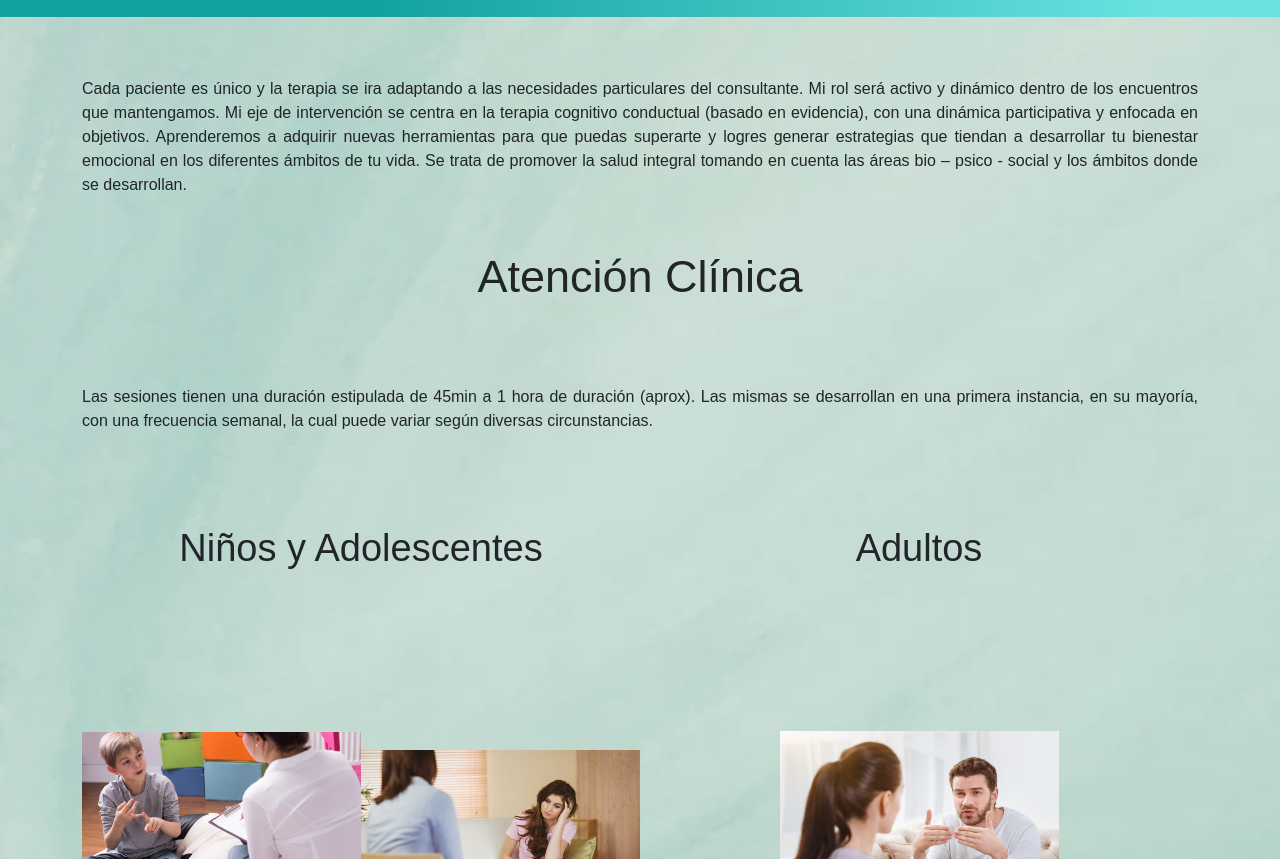
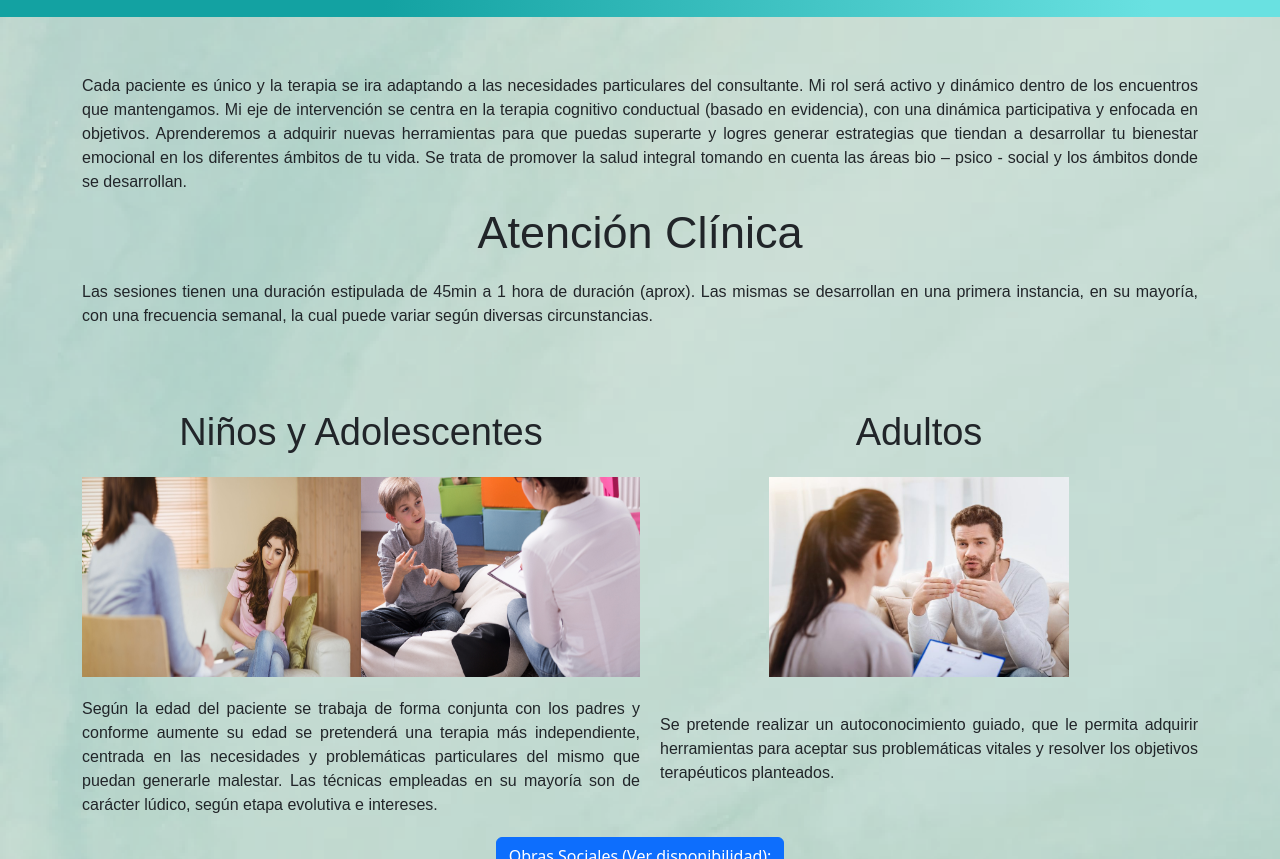
Before and after one commit to CeciliaMedicina/P-gina-Lic.-Cecilia-Medicina, a website: page view/servicios.html in a window 1280 px wide. Shown: the part 93-952 px from the top of the page. Drawn offline with nearby package versions, Linux system fonts and the light colour scheme.

Commit message:
modificacion de grid en pagina servicios

```diff
--- a/sass/views/_servicios.scss
+++ b/sass/views/_servicios.scss
@@ -1,87 +1,101 @@
 /* main servicios */
 
-.servicios {
+.offcanvas__servicios {
     display: grid;
-    grid-template-columns: repeat(4, 1fr);
-    grid-template-rows: repeat(9, 1fr);
+    justify-content: center;
+    padding-bottom: 45px;
+}
+
+.section__servicios {
+    display: grid;
+    grid-template-columns: (1fr);
+    grid-template-rows: 130px 60px 90px;
     justify-items: center;
     align-items: center;
     margin-top: 60px;
     margin-bottom: 40px;
     font-size: 16px;
 
-    &__p {
-        grid-column: 1 / 5;
+    .servicios__p {
+        grid-column: 1;
         grid-row: 1;
         text-align: justify;
         font-family: 'Montserrat', sans-serif;
     }
 
     .atencionclinica {
-        grid-column: 1 / 5;
+        grid-column: 1;
         grid-row: 2;
         font-family: 'Montserrat', sans-serif;
         font-size: 45px;
     }
 
     .atencionclinica__p {
-        grid-column: 1 / 5;
+        grid-column: 1;
         grid-row: 3;
         text-align: justify;
         font-family: 'Montserrat', sans-serif;
     }
+}
+
+.section__servicios2 {
+    display: grid;
+    grid-template-columns: repeat(4, 1fr);
+    grid-template-rows: 80px 200px 160px;
+    justify-items: center;
+    align-items: center;
+    margin-top: 20px;
+    font-size: 16px;
 
     .niñosyadolescentes {
         grid-column: 1 / 3;
-        grid-row: 4;
+        grid-row: 1;
+        text-align: justify;
         font-family: 'Montserrat', sans-serif;
         font-size: 38px;
         text-align: center;
     }
 
     .niñosyadolescentes__img1 {
-        grid-column: 1 / 2;
-        grid-row: 5 / 8;
+        grid-column: 2;
+        grid-row: 2;
         width: 100%;
+        height: 100%;
     }
 
     .niñosyadolescentes__img2 {
-        grid-column: 2 / 3;
-        grid-row: 5 / 8;
+        grid-column: 1;
+        grid-row: 2;
         width: 100%;
+        height: 100%;
     }
 
     .niñosyadolescentes__p {
         grid-column: 1 / 3;
-        grid-row: 8 / 10;
+        grid-row: 3;
         text-align: justify;
         font-family: 'Montserrat', sans-serif;
+        margin-bottom: 0%;
     }
 
     .adultos {
         grid-column: 3 / 5;
-        grid-row: 4;
+        grid-row: 1;
         font-family: 'Montserrat', sans-serif;
         font-size: 38px;
     }
 
     .adultos__img {
         grid-column: 3 / 5;
-        grid-row: 5 / 8;
-        width: 50%;
+        grid-row: 2;
+        height: 100%;
     }
 
     .adultos__p {
         grid-column: 3 / 5;
-        grid-row: 8 / 10;
+        grid-row: 3;
         padding-left: 20px;
         text-align: justify;
         font-family: 'Montserrat', sans-serif;
     }
 }
-
-.offcanvas__servicios {
-    display: grid;
-    justify-content: center;
-    padding-bottom: 45px;
-}
--- a/view/servicios.html
+++ b/view/servicios.html
@@ -49,7 +49,7 @@
         </nav>
     </header>
     <main>
-        <section class="servicios container">
+        <section class="section__servicios container" >
             <p class="servicios__p">Cada paciente es único y la terapia se ira adaptando a las necesidades particulares del consultante.
                 Mi rol será activo y dinámico dentro de los encuentros que mantengamos.
                 Mi eje de intervención se centra en la terapia cognitivo conductual (basado en evidencia), con una dinámica participativa y enfocada en objetivos.
@@ -59,7 +59,10 @@
                 Se trata de promover la salud integral tomando en cuenta las áreas bio – psico - social y los ámbitos donde se desarrollan.
             </p>
             <h1 class="atencionclinica">Atención Clínica</h1>
-            <p class="atencionclinica__p">Las sesiones tienen una duración estipulada de 45min a 1 hora de duración (aprox). Las mismas se desarrollan en una primera instancia, en su mayoría, con una frecuencia semanal, la cual puede variar según diversas circunstancias.</p>
+            <p class="atencionclinica__p">Las sesiones tienen una duración estipulada de 45min a 1 hora de duración (aprox). Las mismas se desarrollan en una primera instancia, en su mayoría, con una frecuencia semanal, la cual puede variar según diversas circunstancias.
+            </p>
+        </section>
+        <section class="section__servicios2 container">
             <h2 class="niñosyadolescentes">Niños y Adolescentes</h2>
             <img class="niñosyadolescentes__img1" src="../img/Niño en terapia.jpg" alt="foto de terapeuta en sesion con niño">
             <img class="niñosyadolescentes__img2" src="../img/Adolescente terapia.jpg" alt="foto de terapeuta en sesion con adolescente">
@@ -68,7 +71,8 @@
             </p>
             <h2 class="adultos">Adultos</h2>
             <img class="adultos__img" src="../img/Adulto en terapia.jpg" alt="foto de terapeuta en sesion con adulto">
-            <p class="adultos__p">Se pretende realizar un autoconocimiento guiado, que le permita adquirir herramientas para aceptar sus problemáticas vitales y resolver los objetivos terapéuticos planteados.</p>
+            <p class="adultos__p">Se pretende realizar un autoconocimiento guiado, que le permita adquirir herramientas para aceptar sus problemáticas vitales y resolver los objetivos terapéuticos planteados.
+            </p>
         </section>
         <section class="container offcanvas__servicios">
             <button class="btn btn-primary" type="button" data-bs-toggle="offcanvas" data-bs-target="#offcanvasWithBothOptions" aria-controls="offcanvasWithBothOptions">Obras Sociales (Ver disponibilidad):</button>
```
Also changed, not shown: css/translated.css.
